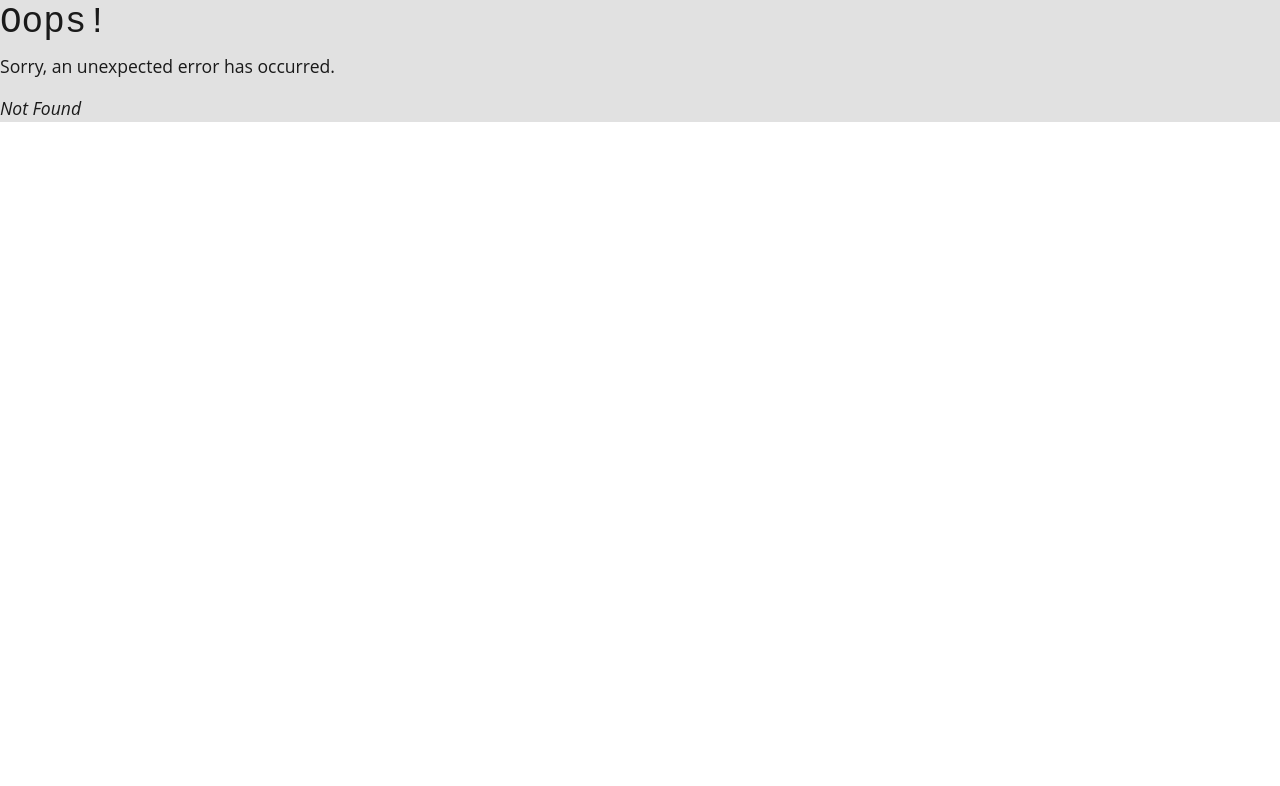
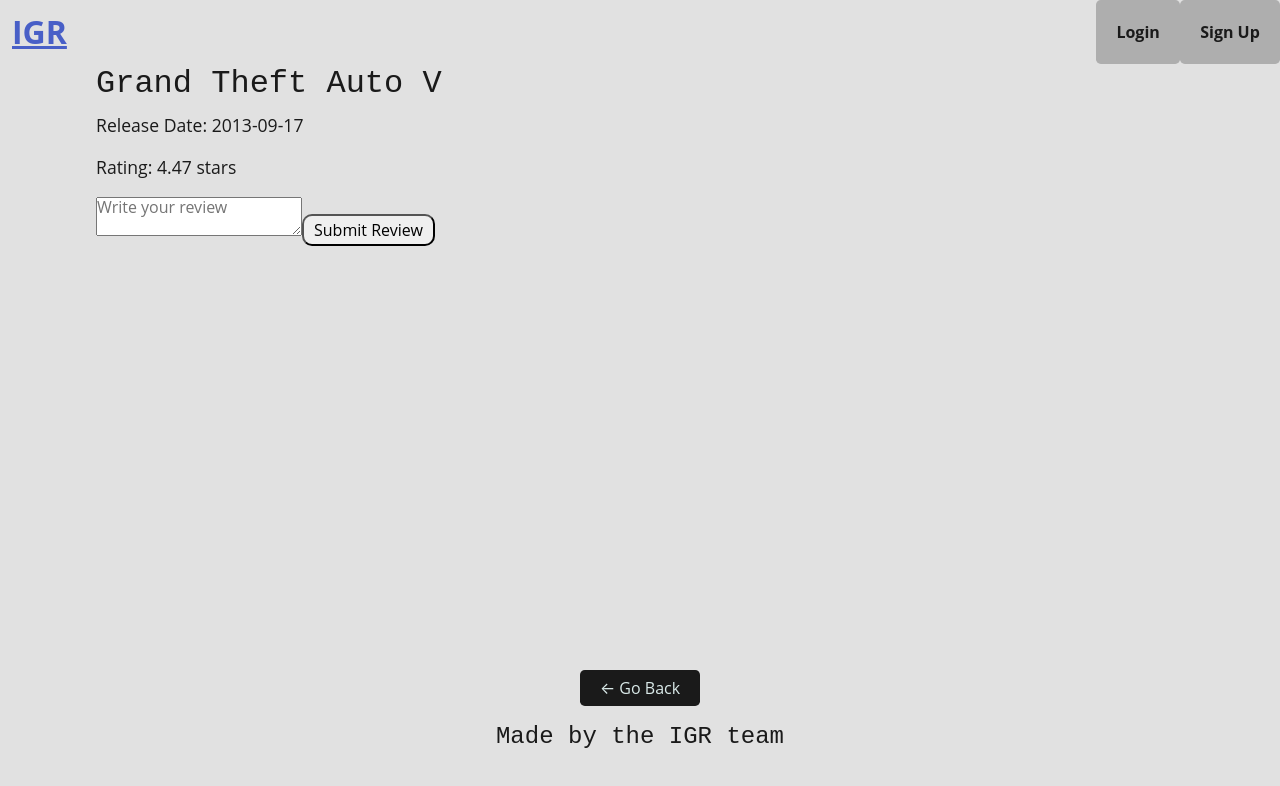
Before and after one commit to jeseh7/igr, a React (Vite) app in the folder client/: page /game/1 in a window 1280 px wide. Before the commit this address had no page. Shown: the top 786 px of the page. Built offline with nearby package versions, Linux system fonts and the light colour scheme.

Commit message:
able to display a single game

```diff
--- a/client/src/main.jsx
+++ b/client/src/main.jsx
@@ -6,6 +6,7 @@
 import Home from './pages/Home'
 import Profile from './pages/Profile'
 import Error from './pages/Error'
+import SingleGame from './pages/SingleGame.jsx'
 
 const router = createBrowserRouter([
   {
@@ -24,8 +25,10 @@
       {
         path: '/me',
         element: <Profile />
-
       },
+      { index: true, element: <Home /> },
+      { path: '/me', element: <Profile /> },
+      { path: '/game/:gameId', element: <SingleGame /> }, // Add this route
     ],
   },
 ]);
--- a/client/src/pages/SingleGame.jsx
+++ b/client/src/pages/SingleGame.jsx
@@ -1,5 +1,144 @@
+// import React, { useEffect, useState } from 'react';
+// import { useParams } from 'react-router-dom';
+
+// const SingleGame = () => {
+//   const { gameId } = useParams(); // Get the gameId parameter from the route
+
+//   // State to store the game data
+//   const [gameData, setGameData] = useState(null);
+
+//   // Fetch the data for the specific game using the gameId
+//   useEffect(() => {
+//     // Make an API request to fetch the game data based on gameId
+//     // Update the gameData state with the fetched data
+//   }, [gameId]); // Run this effect whenever the gameId parameter changes
+
+//   if (!gameData) {
+//     // Handle loading state, e.g., show a loading spinner
+//     return <div>Loading...</div>;
+//   }
+
+//   // Render the game details
+//   return (
+//     <div>
+//       <h2>{gameData.name}</h2>
+//       <p>{gameData.description}</p>
+
+//       {/* Create a form for writing reviews */}
+//       <form>
+//         <textarea placeholder="Write your review"></textarea>
+//         <button type="submit">Submit Review</button>
+//       </form>
+
+//       {/* Display reviews here */}
+//     </div>
+//   );
+// };
+
+// export default SingleGame;
+
+////////////////////////////////////////////////////////////////////////////////////////////////
+
+// import React, { useEffect, useState } from 'react';
+// import { useParams } from 'react-router-dom';
+
+// const SingleGame = () => {
+//   const { gameId } = useParams(); // Get the gameId parameter from the route
+
+//   // State to store the game data
+//   const [gameData, setGameData] = useState(null);
+
+//   // Fetch the data for the specific game using the gameId
+//   useEffect(() => {
+//     // Make an API request to fetch the game data based on gameId
+//     // Assuming you have an async function to fetch the data, you can do something like this:
+//     const fetchGameData = async () => {
+//       try {
+//         const response = await fetch(`/api/games/${gameId}`);
+//         const data = await response.json();
+//         setGameData(data);
+//       } catch (error) {
+//         console.error(error);
+//       }
+//     };
+
+//     fetchGameData();
+//   }, [gameId]); // Run this effect whenever the gameId parameter changes
+
+//   if (!gameData) {
+//     // Handle loading state, e.g., show a loading spinner
+//     return <div>Loading...</div>;
+//   }
+
+//     console.log(gameData.name);
+
+//   // Render the game details
+//   return (
+//     <div>
+//       <h2>{gameData.name}</h2>
+//       <p>{gameData.description}</p>
+
+//       {/* Create a form for writing reviews */}
+//       <form>
+//         <textarea placeholder="Write your review"></textarea>
+//         <button type="submit">Submit Review</button>
+//       </form>
+
+//       {/* Display reviews here */}
+//     </div>
+//   );
+// };
+
+// export default SingleGame;
+
+// import React, { useEffect, useState } from 'react';
+// import { useParams } from 'react-router-dom';
+// import gameSeeds from './gameSeeds.json';
+
+// const SingleGame = () => {
+//   const { gameId } = useParams(); // Get the gameId parameter from the route
+
+//   // State to store the game data
+//   const [gameData, setGameData] = useState(null);
+
+//   useEffect(() => {
+//     // Find the game data with the matching gameId from the gameSeeds
+//     const foundGameData = gameSeeds.find((game) => game.id === gameId);
+
+//     if (foundGameData) {
+//       setGameData(foundGameData);
+//     } else {
+//       console.error(`Game with ID ${gameId} not found.`);
+//     }
+//   }, [gameId]);
+
+//   if (!gameData) {
+//     // Handle loading state, e.g., show a loading spinner
+//     return <div>Loading...</div>;
+//   }
+
+//   // Render the game details
+//   return (
+//     <div>
+//       <h2>{gameData.name}</h2>
+//       <p>{gameData.description}</p>
+
+//       {/* Create a form for writing reviews */}
+//       <form>
+//         <textarea placeholder="Write your review"></textarea>
+//         <button type="submit">Submit Review</button>
+//       </form>
+
+//       {/* Display reviews here */}
+//     </div>
+//   );
+// };
+
+// export default SingleGame;
+
 import React, { useEffect, useState } from 'react';
 import { useParams } from 'react-router-dom';
+import gameSeeds from './gameSeeds.json';
 
 const SingleGame = () => {
   const { gameId } = useParams(); // Get the gameId parameter from the route
@@ -7,11 +146,16 @@
   // State to store the game data
   const [gameData, setGameData] = useState(null);
 
-  // Fetch the data for the specific game using the gameId
   useEffect(() => {
-    // Make an API request to fetch the game data based on gameId
-    // Update the gameData state with the fetched data
-  }, [gameId]); // Run this effect whenever the gameId parameter changes
+    // Find the game data with the matching gameId from the gameSeeds
+    const foundGameData = gameSeeds.find((game) => game.id === parseInt(gameId));
+
+    if (foundGameData) {
+      setGameData(foundGameData);
+    } else {
+      console.error(`Game with ID ${gameId} not found.`);
+    }
+  }, [gameId]);
 
   if (!gameData) {
     // Handle loading state, e.g., show a loading spinner
@@ -22,6 +166,8 @@
   return (
     <div>
       <h2>{gameData.name}</h2>
+      <p>Release Date: {gameData.released}</p>
+      <p>Rating: {gameData.rating} stars</p>
       <p>{gameData.description}</p>
 
       {/* Create a form for writing reviews */}
```
